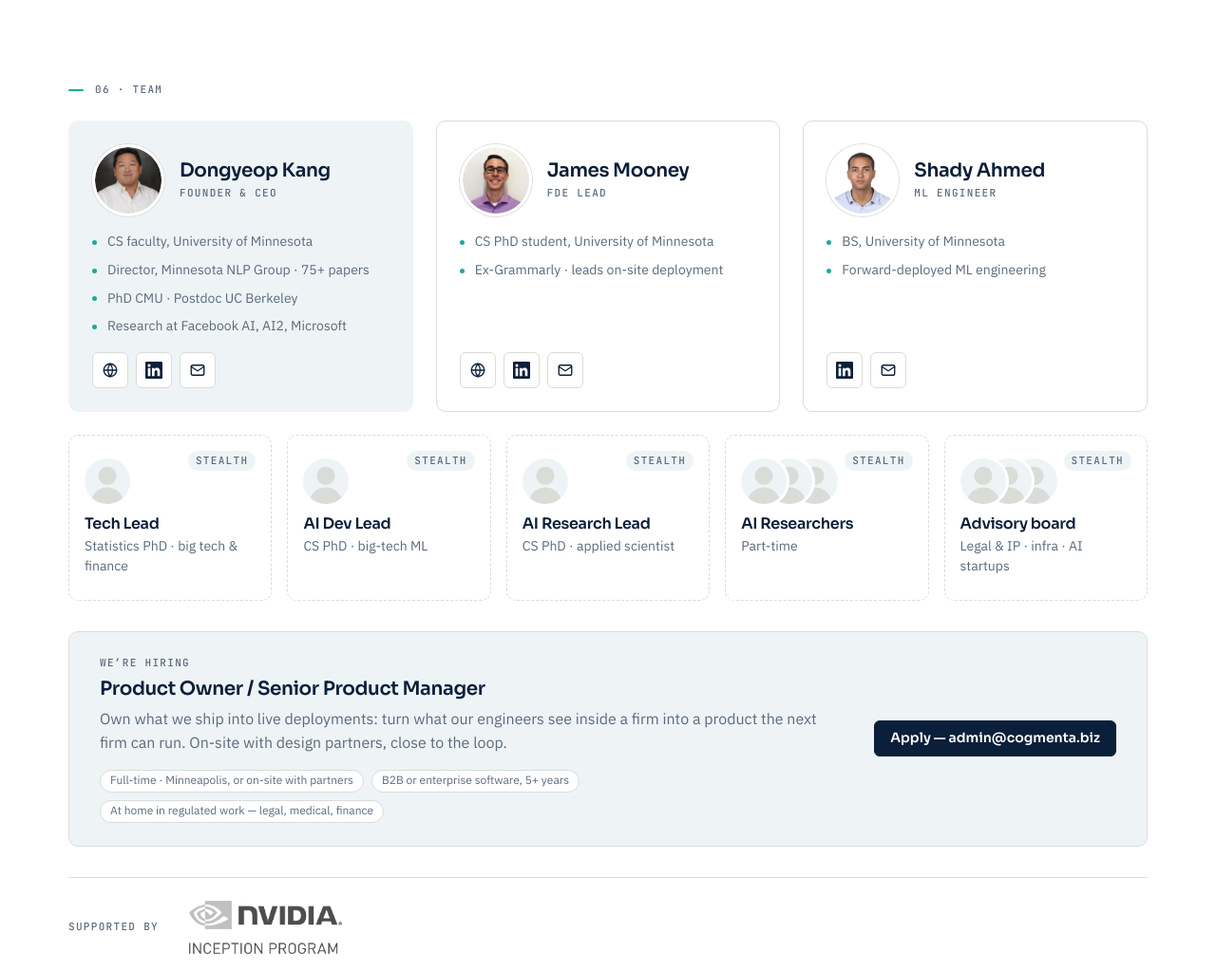
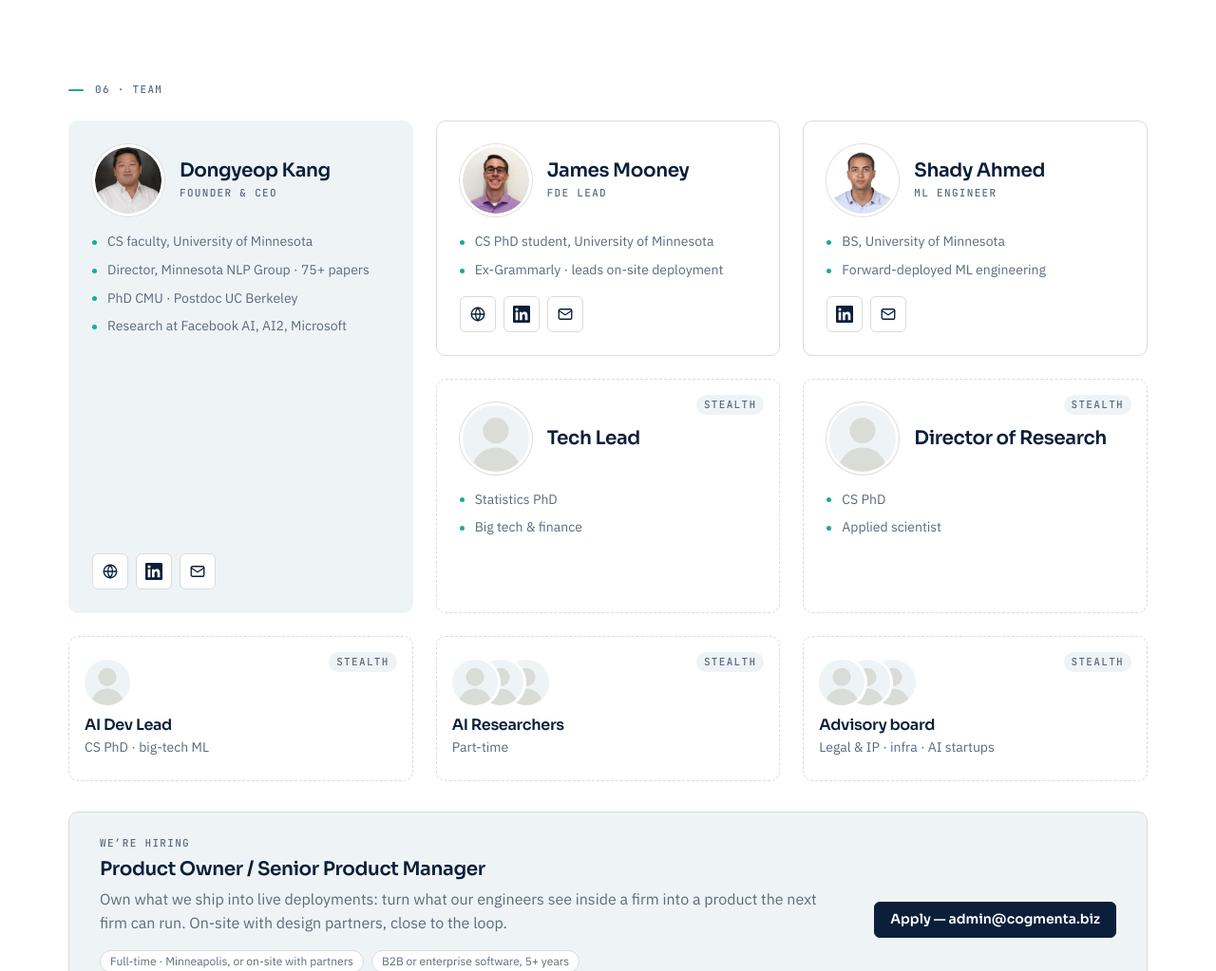
Before and after one commit to cogmenta/cogmenta.github.io, a website: page index.html in a window 1280 px wide. Shown: the part 6660-7683 px from the top of the page at 95% size. Drawn offline with Linux system fonts and the light colour scheme; animation ran at ten frames a second.

Commit message:
homepage: Tech Lead and Director of Research as full-size team cards
Tech Lead and the research lead (renamed Director of Research / 연구 디렉터)
move from the small stealth row into the people grid at James/Shady's size,
keeping the dashed outline and the Stealth tag. On desktop the founder card
spans both rows so the four cards form a 2x2 block; rows are equal height.
The remaining three stealth cards fill a 3-column row.

Co-Authored-By: Claude Opus 5.5 <noreply@anthropic.com>

```diff
--- a/index.html
+++ b/index.html
@@ -470,22 +470,32 @@
             <div class="person-links"><a class="icon-link" href="https://www.linkedin.com/in/shady-ali" target="_blank" rel="noopener" aria-label="Shady Ahmed on LinkedIn" title="LinkedIn"><svg viewBox="0 0 24 24" fill="currentColor" aria-hidden="true"><path d="M20.45 20.45h-3.56v-5.57c0-1.33-.02-3.04-1.85-3.04-1.86 0-2.14 1.45-2.14 2.94v5.67H9.35V9h3.41v1.56h.05c.48-.9 1.64-1.85 3.37-1.85 3.6 0 4.27 2.37 4.27 5.46v6.28zM5.34 7.43a2.06 2.06 0 1 1 0-4.13 2.06 2.06 0 0 1 0 4.13zM7.12 20.45H3.56V9h3.56v11.45zM22.22 0H1.77C.79 0 0 .77 0 1.73v20.54C0 23.23.79 24 1.77 24h20.45c.98 0 1.78-.77 1.78-1.73V1.73C24 .77 23.2 0 22.22 0z"/></svg></a><a class="icon-link" href="mailto:shady@cogmenta.biz" aria-label="Email Shady Ahmed (shady@cogmenta.biz)" title="shady@cogmenta.biz"><svg viewBox="0 0 24 24" fill="none" stroke="currentColor" stroke-width="1.8" stroke-linecap="round" stroke-linejoin="round" aria-hidden="true"><rect x="3" y="5" width="18" height="14" rx="2"/><path d="m3 7 9 6 9-6"/></svg></a></div>
           </div>
         </article>
+        <article class="person person--stealth">
+          <div class="person-head"><span class="person-photo person-photo--stealth" aria-hidden="true"></span><div><h3>Tech Lead</h3></div></div>
+          <div class="person-body">
+            <ul class="person-cv">
+              <li>Statistics PhD</li>
+              <li>Big tech &amp; finance</li>
+            </ul>
+          </div>
+          <span class="stealth-tag">Stealth</span>
+        </article>
+        <article class="person person--stealth">
+          <div class="person-head"><span class="person-photo person-photo--stealth" aria-hidden="true"></span><div><h3>Director of Research</h3></div></div>
+          <div class="person-body">
+            <ul class="person-cv">
+              <li>CS PhD</li>
+              <li>Applied scientist</li>
+            </ul>
+          </div>
+          <span class="stealth-tag">Stealth</span>
+        </article>
       </div>
 
       <div data-animate data-stagger class="stealth">
         <div class="stealth-card">
           <span class="stealth-avatar" aria-hidden="true"></span>
-          <div><h3>Tech Lead</h3><p>Statistics PhD · big tech &amp; finance</p></div>
-          <span class="stealth-tag">Stealth</span>
-        </div>
-        <div class="stealth-card">
-          <span class="stealth-avatar" aria-hidden="true"></span>
           <div><h3>AI Dev Lead</h3><p>CS PhD · big-tech ML</p></div>
-          <span class="stealth-tag">Stealth</span>
-        </div>
-        <div class="stealth-card">
-          <span class="stealth-avatar" aria-hidden="true"></span>
-          <div><h3>AI Research Lead</h3><p>CS PhD · applied scientist</p></div>
           <span class="stealth-tag">Stealth</span>
         </div>
         <div class="stealth-card">
--- a/styles.css
+++ b/styles.css
@@ -410,9 +410,12 @@ h1, h2, h3 { color: var(--cg-loop-outer); }
 .sectors { display: flex; flex-wrap: wrap; gap: var(--cg-space-2); margin-top: var(--cg-space-6); }
 
 /* ---- TEAM ---- */
-.people { display: grid; grid-template-columns: repeat(3, 1fr); gap: var(--cg-space-6); }
+.people { display: grid; grid-template-columns: repeat(3, 1fr); grid-auto-rows: 1fr; gap: var(--cg-space-6); }
 .person { display: flex; flex-direction: column; gap: var(--cg-space-4); padding: var(--cg-space-6); border: 1px solid var(--cg-border); border-radius: var(--cg-radius-lg); background: var(--cg-surface); }
-.person--lead { background: var(--cg-bg-subtle); border-color: var(--cg-bg-subtle); }
+.person--lead { grid-row: span 2; background: var(--cg-bg-subtle); border-color: var(--cg-bg-subtle); }
+/* an undisclosed hire at full card size: dashed outline, silhouette in place of the photo */
+.person--stealth { position: relative; border-style: dashed; }
+.person-photo--stealth { background: radial-gradient(circle at 50% 38%, var(--cg-border) 0 13px, transparent 14px), radial-gradient(circle at 50% 100%, var(--cg-border) 0 25px, transparent 26px), var(--cg-bg-subtle); }
 .person-head { display: flex; align-items: center; gap: var(--cg-space-4); }
 .person-photo { width: 76px; height: 76px; border-radius: 50%; object-fit: cover; flex: 0 0 auto; border: 3px solid var(--cg-surface); box-shadow: 0 0 0 1px var(--cg-border); }
 .person-body { display: flex; flex-direction: column; flex: 1; }
@@ -428,7 +431,7 @@ h1, h2, h3 { color: var(--cg-loop-outer); }
 .icon-link:hover { background: var(--cg-loop-outer); border-color: var(--cg-loop-outer); color: var(--cg-bg); }
 .visually-hidden { position: absolute !important; width: 1px; height: 1px; margin: -1px; padding: 0; overflow: hidden; clip: rect(0 0 0 0); white-space: nowrap; border: 0; }
 
-.stealth { display: grid; grid-template-columns: repeat(5, 1fr); gap: var(--cg-space-4); margin-top: var(--cg-space-6); }
+.stealth { display: grid; grid-template-columns: repeat(3, 1fr); gap: var(--cg-space-6); margin-top: var(--cg-space-6); }
 .stealth-card { position: relative; display: flex; flex-direction: column; gap: var(--cg-space-3); padding: var(--cg-space-6) var(--cg-space-4); border: 1px dashed var(--cg-border); border-radius: var(--cg-radius-lg); background: var(--cg-surface); }
 .stealth-avatar {
   width: var(--cg-space-12); height: var(--cg-space-12); border-radius: 50%;
@@ -525,9 +528,8 @@ h1, h2, h3 { color: var(--cg-loop-outer); }
    RESPONSIVE
    ========================================================================== */
 @media (max-width: 1080px) {
-  .people { grid-template-columns: 1fr 1fr; }
-  .person--lead { grid-column: 1 / -1; }
-  .stealth { grid-template-columns: repeat(3, 1fr); }
+  .people { grid-template-columns: 1fr 1fr; grid-template-rows: auto; }
+  .person--lead { grid-column: 1 / -1; grid-row: auto; }
   .steps { grid-template-columns: repeat(2, 1fr); }
 }
 @media (max-width: 920px) {
@@ -578,6 +580,7 @@ h1, h2, h3 { color: var(--cg-loop-outer); }
   .section-head { margin-bottom: var(--cg-space-8); }
   .hero-actions .cg-btn { width: 100%; }
   .compare, .steps, .people, .stealth { grid-template-columns: 1fr; }
+  .people { grid-auto-rows: auto; }
   .hiring { grid-template-columns: 1fr; }
   .phases { grid-template-columns: 1fr; }
   .phase { border-right: none; border-bottom: 1px solid var(--cg-border); }
```
Also changed, not shown: ko/index.html (+20 -10 lines).
